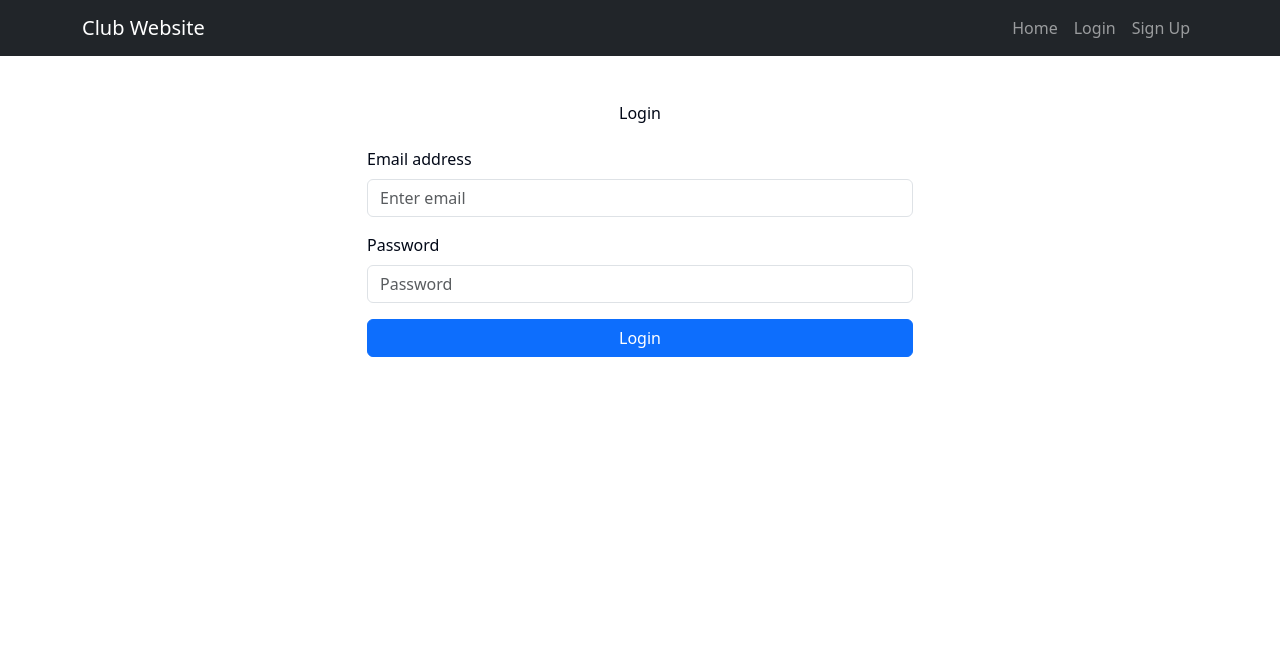
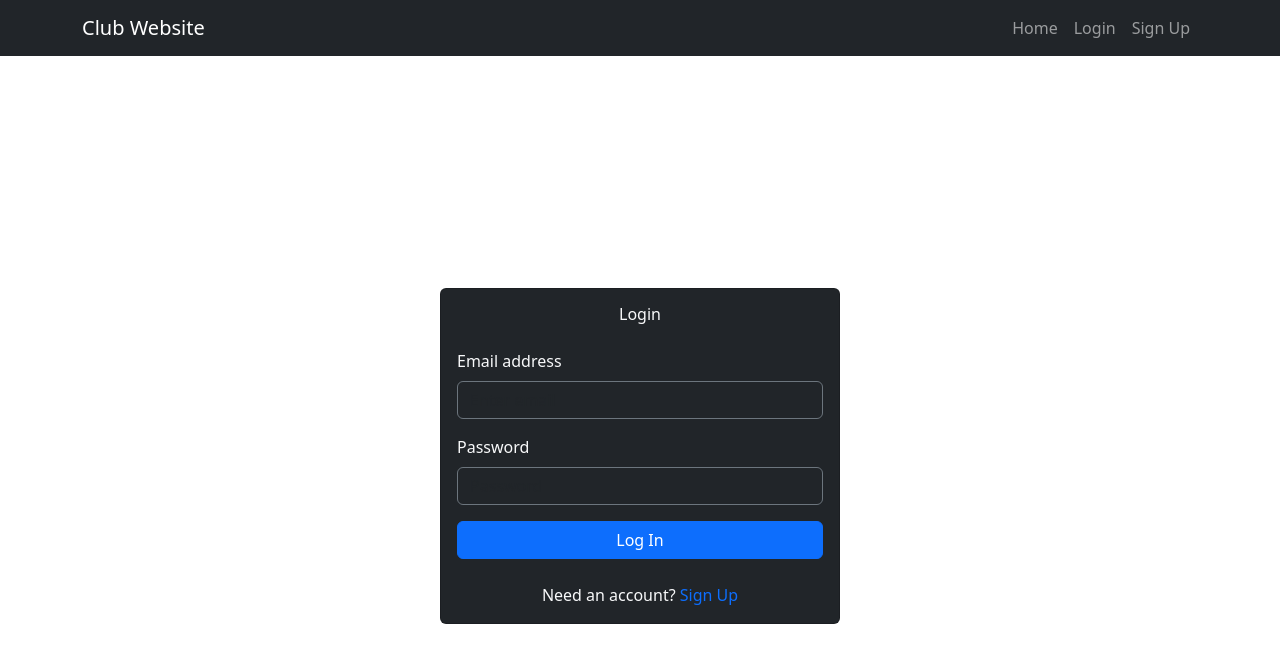
Before and after one commit to Wence024/ndkc-psits-webapp-vsix, a React (Vite) app: page /login in a window 1280 px wide. Shown: the top 662 px of the page. Built offline with nearby package versions, Linux system fonts and the light colour scheme; no server answers.

Commit message:
style: Imported Login page from chatroom project with preferred login styling.

```diff
--- a/src/pages/Login.tsx
+++ b/src/pages/Login.tsx
@@ -1,37 +1,48 @@
 import React, { useState } from 'react';
-import { Container, Row, Col, Form, Button, Alert } from 'react-bootstrap';
-import { useNavigate } from 'react-router-dom';
+import { Button, Card, Form, Alert, Container } from 'react-bootstrap';
+import { Link, useNavigate } from 'react-router-dom';
 import { useAuth } from '../hooks/useAuth';
+import '../styles/Auth.css';
 
 const Login: React.FC = () => {
+  const { login } = useAuth();
+
   const [email, setEmail] = useState('');
   const [password, setPassword] = useState('');
+
   const [error, setError] = useState('');
+  const [loading, setLoading] = useState(false);
   const navigate = useNavigate();
-  const { login } = useAuth();
 
-  const handleSubmit = async (e: React.FormEvent) => {
+  const handleLogin = async (e: React.FormEvent) => {
     e.preventDefault();
+
     try {
-      const user = await login(email, password); // Handle the returned user object
+      setError('');
+      setLoading(true);
+      const user = await login(email, password);
       if (user && user.role === 'admin') {
         navigate('/admin');
       } else {
         navigate('/dashboard');
       }
-    } catch (err) {
-      setError('Failed to log in');
+    }catch (error) {
+      console.error("Login error:", error);
+      setError("Login failed. Please try again.");
     }
+    setLoading(false);
   };
 
   return (
-    <Container className="mt-5">
-      <Row>
-        <Col md={6} className="mx-auto">
+    <>
+      <Container className="d-flex align-items-center justify-content-center auth--container">
+        <div className="w-100 auth--div">
+          <Card className="bg-dark text-light">
+            <Card.Body>
               <h2 className="text-center mb-4">Login</h2>
               {error && <Alert variant="danger">{error}</Alert>}
-          <Form onSubmit={handleSubmit}>
-            <Form.Group className="mb-3" controlId="formBasicEmail">
+              <Form onSubmit={handleLogin}>
+                <Form.Group id="email" className="mb-3">
                   <Form.Label>Email address</Form.Label>
                   <Form.Control
                     type="email"
@@ -39,10 +50,11 @@ const Login: React.FC = () => {
                     value={email}
                     onChange={(e) => setEmail(e.target.value)}
                     required
+                    autoComplete="email"
+                    className="bg-dark text-light border-secondary"
                   />
                 </Form.Group>
-
-            <Form.Group className="mb-3" controlId="formBasicPassword">
+                <Form.Group id="password" className="mb-3">
                   <Form.Label>Password</Form.Label>
                   <Form.Control
                     type="password"
@@ -50,16 +62,22 @@ const Login: React.FC = () => {
                     value={password}
                     onChange={(e) => setPassword(e.target.value)}
                     required
+                    autoComplete="current-password"
+                    className="bg-dark text-light border-secondary"
                   />
                 </Form.Group>
-
-            <Button variant="primary" type="submit" className="w-100">
-              Login
+                <Button variant="primary" type="submit" className="w-100 mb-3" disabled={loading}>
+                  Log In
                 </Button>
               </Form>
-        </Col>
-      </Row>
+              <div className="w-100 text-center mt-2">
+                Need an account? <Link to="/signup" className="text-primary">Sign Up</Link>
+              </div>
+            </Card.Body>
+          </Card>
+        </div>
       </Container>
+    </>
   );
 };
 
--- /dev/null
+++ b/src/styles/Auth.css
@@ -0,0 +1,7 @@
+.auth--container {
+  min-height: 100vh;
+}
+
+.auth--div {
+  max-width: 400px;
+}
```
Lines whose indentation alone changed are shown as unchanged.
